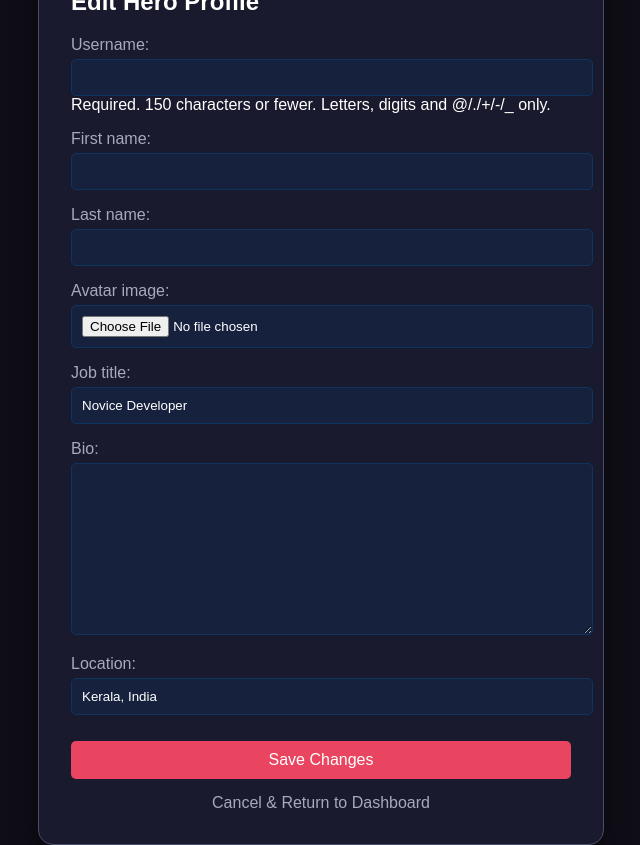
After one commit to ShownShaiju/DevRPG, a Django app: template users/templates/users/profile_edit.html in a window 1280 px wide. The commit adds this page. Shown: the whole page, without its empty margins (319-959 px from the left). Run offline with Django 5.2, Linux system fonts and the light colour scheme; the template is opened without the code that fills it: values that come from a table or form of the project are taken from there, others are empty.

Commit message:
Added profile edit and fixed profile picture issue

```diff
--- a/VeriSkills/settings.py
+++ b/VeriSkills/settings.py
@@ -11,6 +11,7 @@ https://docs.djangoproject.com/en/5.2/ref/settings/
 """
 
 from pathlib import Path
+import os
 
 # Build paths inside the project like this: BASE_DIR / 'subdir'.
 BASE_DIR = Path(__file__).resolve().parent.parent
@@ -127,3 +128,6 @@ STATIC_URL = 'static/'
 DEFAULT_AUTO_FIELD = 'django.db.models.BigAutoField'
 
 LOGIN_URL = '/auth/register/?mode=login'
+
+MEDIA_URL = '/media/'
+MEDIA_ROOT = os.path.join(BASE_DIR, 'media')
--- a/VeriSkills/urls.py
+++ b/VeriSkills/urls.py
@@ -17,8 +17,13 @@ Including another URLconf
 from django.contrib import admin
 from django.urls import path, include
 from django.contrib.auth import views as auth_views
+from django.conf import settings
+from django.conf.urls.static import static
 urlpatterns = [
     path('admin/', admin.site.urls),
     path('auth/', include('users.urls')),
     path('', include('core.urls')),
 ]
+
+if settings.DEBUG:
+    urlpatterns += static(settings.MEDIA_URL, document_root=settings.MEDIA_ROOT)
--- /dev/null
+++ b/users/forms.py
@@ -0,0 +1,16 @@
+from django import forms
+from django.contrib.auth.models import User
+from .models import Profile
+
+# 1. Update User Data (Exclude Email as requested)
+class UserUpdateForm(forms.ModelForm):
+    class Meta:
+        model = User
+        fields = ['username', 'first_name', 'last_name'] # Email removed!
+
+# 2. Update Profile Data
+class ProfileUpdateForm(forms.ModelForm):
+    class Meta:
+        model = Profile
+        # We use 'avatar_url' because that is what is in your models.py right now
+        fields = ['avatar_image', 'job_title', 'bio', 'location']
--- a/users/models.py
+++ b/users/models.py
@@ -14,8 +14,7 @@ class Profile(models.Model):
     level = models.IntegerField(default=1)
     total_xp = models.IntegerField(default=0)
 
-    # Profile Pic (We will use a URL for now to avoid 'Pillow' image errors during demo)
-    avatar_url = models.CharField(max_length=255, default="https://api.dicebear.com/7.x/bottts/svg?seed=new")
+    avatar_image = models.ImageField(default='default.jpg', upload_to='profile_pics')
 
     def __str__(self):
         return f"{self.user.username}'s Profile"
--- /dev/null
+++ b/users/templates/users/profile_edit.html
@@ -0,0 +1,74 @@
+{% load static %}
+<!DOCTYPE html>
+<html>
+<head>
+    <title>Edit Profile</title>
+    <style>
+        body {
+            background-color: #0f0e17;
+            color: #fffffe;
+            font-family: sans-serif;
+            display: flex;
+            justify-content: center;
+            align-items: center;
+            height: 100vh;
+            margin: 0;
+        }
+        .card {
+            background: #1a1a2e;
+            padding: 2rem;
+            border-radius: 15px;
+            width: 100%;
+            max-width: 500px;
+            box-shadow: 0 10px 25px rgba(0,0,0,0.5);
+            border: 1px solid #4a4e69;
+        }
+        .form-group { margin-bottom: 15px; }
+        label { display: block; margin-bottom: 5px; color: #a7a9be; }
+        input, textarea {
+            width: 100%;
+            padding: 10px;
+            background: #16213e;
+            border: 1px solid #0f3460;
+            color: white;
+            border-radius: 5px;
+        }
+        .btn-save {
+            background-color: #e94560;
+            color: white;
+            padding: 10px 20px;
+            border: none;
+            border-radius: 5px;
+            cursor: pointer;
+            width: 100%;
+            font-size: 1rem;
+            margin-top: 10px;
+        }
+        .btn-cancel {
+            display: block;
+            text-align: center;
+            margin-top: 15px;
+            color: #a7a9be;
+            text-decoration: none;
+        }
+    </style>
+</head>
+<body>
+
+<div class="card">
+    <h2 style="margin-top: 0;">Edit Hero Profile</h2>
+
+    <form method="POST" enctype="multipart/form-data">
+        {% csrf_token %}
+
+        {{ u_form.as_p }}
+        {{ p_form.as_p }}
+
+        <button type="submit" class="btn-save">Save Changes</button>
+    </form>
+
+    <a href="{% url 'dashboard' %}" class="btn-cancel">Cancel & Return to Dashboard</a>
+</div>
+
+</body>
+</html>
--- a/users/urls.py
+++ b/users/urls.py
@@ -5,5 +5,5 @@ urlpatterns = [
     path('register/', views.register, name='register'),
     path('logout/', views.logout_view, name='logout'),
     path('login/', views.login_view, name='login'),
-
+    path('profile/edit/', views.profile_edit, name='profile_edit'),
 ]
```
Also changed, not shown: core/templates/core/dashboard.html (+6 -2 lines), users/views.py (+26 -0 lines), media/profile_pics/1765.jpg (added), media/profile_pics/1765_jDLP0cj.jpg (added), media/profile_pics/The_Witcher_n_S3_E4_00_28_49_08.webp (added), media/profile_pics/The_Witcher_n_S3_E4_00_28_49_08_vDkdDVK.webp (added), users/migrations/0002_alter_profile_avatar_url.py (added), users/migrations/0003_rename_avatar_url_profile_avatar_image.py (added).
